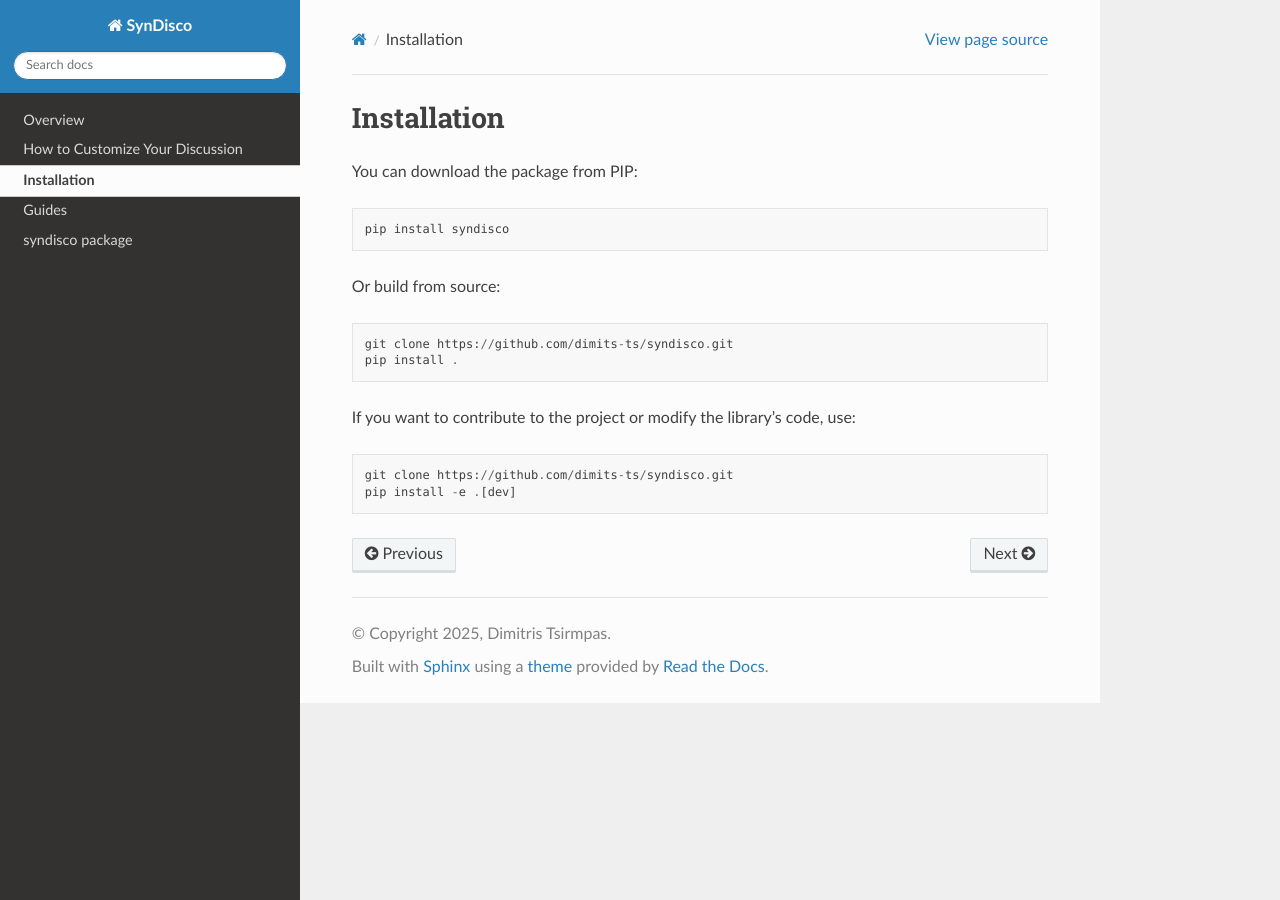
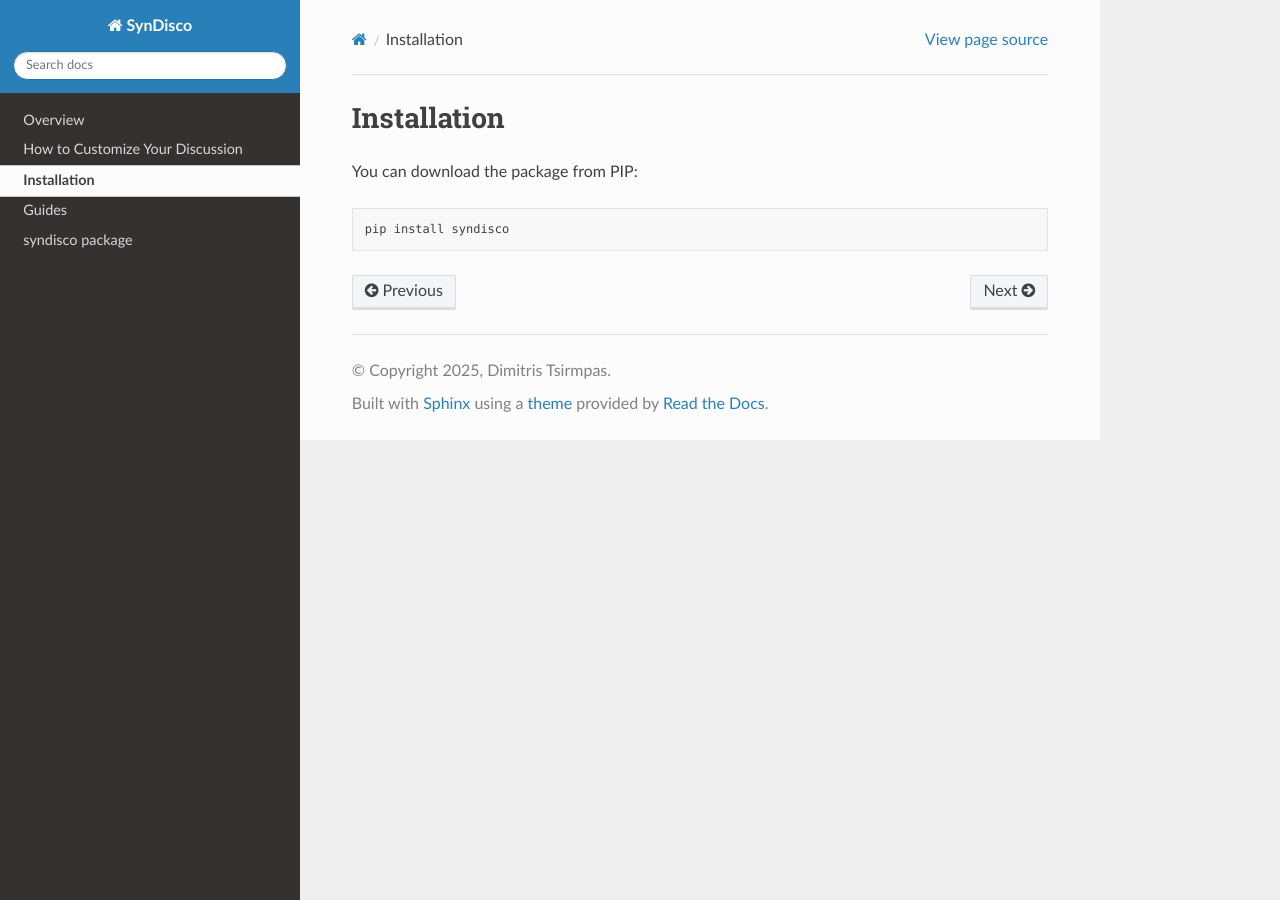
Before and after one commit to dimits-ts/syndisco, a Sphinx documentation site: the page built from docs/source/installation.rst, in a window 1280 px wide. Built offline with Sphinx 7.4.7 and the Read the Docs theme 3.1.0, drawn with Linux system fonts in a browser that asks for light colours.

Commit message:
temptemptemp

```diff
--- a/docs/source/installation.rst
+++ b/docs/source/installation.rst
@@ -4,13 +4,3 @@ Installation
 You can download the package from PIP::
 
     pip install syndisco
-
-Or build from source::
-
-    git clone https://github.com/dimits-ts/syndisco.git
-    pip install .
-
-If you want to contribute to the project or modify the library's code, use::
-
-    git clone https://github.com/dimits-ts/syndisco.git
-    pip install -e .[dev]
```
Also changed, not shown: README.md (+1 -1 lines).
